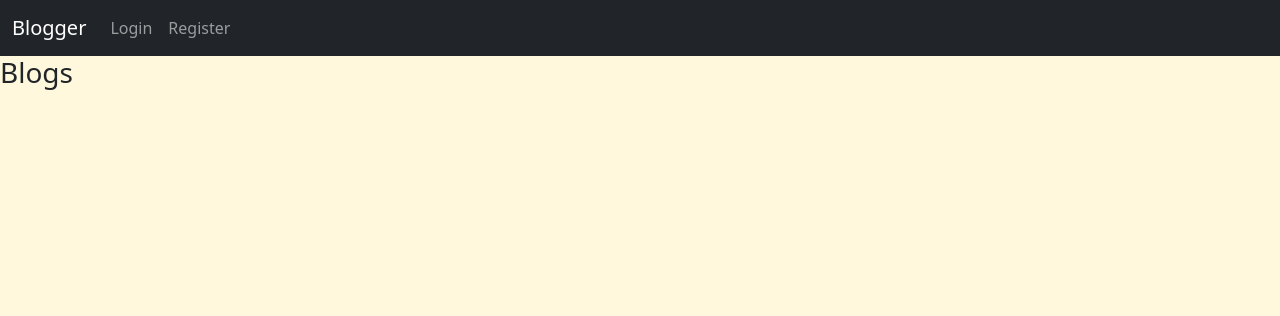
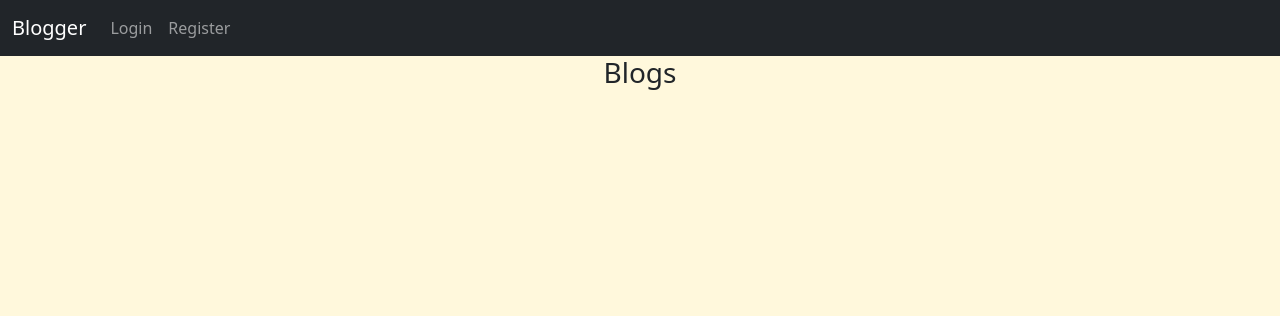
Before and after one commit to AdnanK1/blogger, a Flask app: page / in a window 1280 px wide. Shown: the top 316 px of the page. Run offline with Flask 2, Linux system fonts and the light colour scheme; data that the repository does not hold is empty.

Commit message:
Centralized the blogs position

```diff
--- a/app/static/style.css
+++ b/app/static/style.css
@@ -3,3 +3,6 @@ body{
     justify-content: center;
     align-items: center;
 }
+h2{
+    text-align:center;
+}
--- a/app/templates/index.html
+++ b/app/templates/index.html
@@ -9,20 +9,24 @@ Home Page
 </h2>
 {% if current_user.is_authenticated %}
 {% for blog in blogs %}
-<div class="shadow p-3 mb-5 bg-body rounded">
+<div class="container">
+    <div class="shadow p-3 mb-5 bg-body rounded">
         <div class="card-body">
             <p class="card-text">{{ blog.blog }}</p>
             <a href="{{ url_for('main.comment_page') }}" class="btn btn-secondary">Comment</a>
         </div>
   </div>
+</div>
 {% endfor %}
 {% else %}
 {% for blog in blogs %}
-<div class="shadow p-3 mb-5 bg-body rounded">
+<div class="container">
+    <div class="shadow p-3 mb-5 bg-body rounded">
         <div class="card-body">
             <p class="card-text">{{ blog.blog }}</p>
         </div>
   </div>
+</div>
 {% endfor %}
 {% endif %}
 {% endblock %}
```
